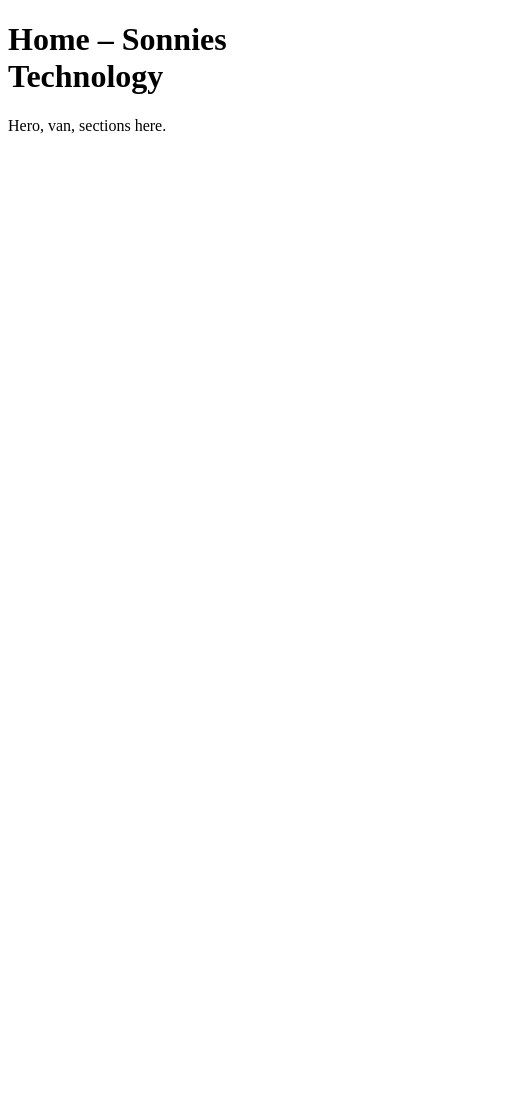
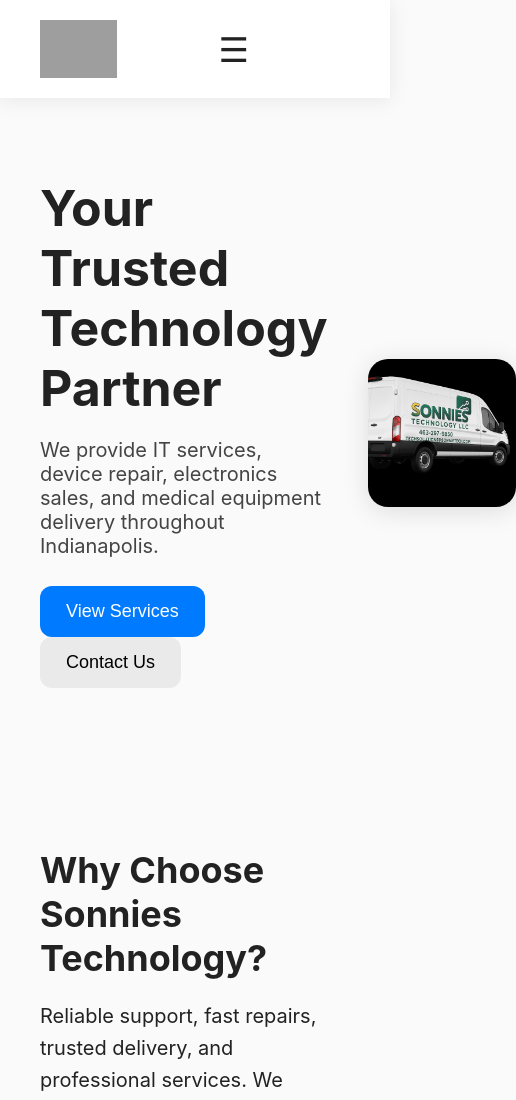
Before and after one commit to msorsor1956/sonnietech-2-2, a plain HTML site: page index.html in a window 390 px wide. Shown: the top 1100 px of the page, 516 px wide, since content can reach past the window. Before the commit the page ends 844 px from the top, so only its background shows below. Drawn offline with Linux system fonts and the light colour scheme; grey boxes are pictures that could not be loaded.

Commit message:
Enhance index.html with SEO, styles, and scripts
Added meta tags for SEO, favicon links, and styling for header, hero section, and footer. Implemented scroll animations and mobile menu functionality.

```diff
--- a/index.html
+++ b/index.html
@@ -1 +1,247 @@
-<!DOCTYPE html><html><body><h1>Home – Sonnies Technology</h1><p>Hero, van, sections here.</p></body></html>
+<!DOCTYPE html>
+<html lang="en">
+<head>
+<meta charset="UTF-8" />
+<meta name="viewport" content="width=device-width, initial-scale=1" />
+<title>Sonnies Technology LLC – Home</title>
+
+<!-- SEO -->
+<meta name="description" content="Sonnies Technology LLC – Electronics Sales, IT Support, Device Repair, and Medical Equipment Delivery in Indianapolis, IN." />
+<meta name="keywords" content="IT Services, Electronics Repair, Medical Delivery, Device Support, Indianapolis" />
+<meta name="author" content="Sonnies Technology LLC" />
+
+<!-- Favicon -->
+<link rel="icon" type="image/png" href="assets/favor.png" />
+<link rel="apple-touch-icon" href="assets/favor.png" />
+
+<!-- Page Fade -->
+<style>
+* { margin:0; padding:0; box-sizing:border-box; }
+html { scroll-behavior:smooth; }
+body {
+    font-family:-apple-system, BlinkMacSystemFont, "SF Pro Display", Arial;
+    background:#fafafa;
+    color:#222;
+    opacity:0;
+    transition:opacity .7s ease;
+}
+body.page-loaded { opacity:1; }
+
+/* HEADER */
+header {
+    display:flex;
+    justify-content:space-between;
+    align-items:center;
+    padding:20px 40px;
+    background:#fff;
+    box-shadow:0 2px 20px rgba(0,0,0,0.08);
+    position:sticky;
+    top:0;
+    z-index:999;
+}
+header img.logo {
+    height:58px;
+}
+
+nav ul {
+    display:flex;
+    gap:28px;
+    list-style:none;
+}
+nav a {
+    text-decoration:none;
+    font-size:18px;
+    color:#222;
+    font-weight:500;
+    transition:0.3s;
+}
+nav a:hover { color:#007aff; }
+
+/* MOBILE MENU */
+.mobile-toggle {
+    display:none;
+    font-size:34px;
+    cursor:pointer;
+}
+@media(max-width:820px){
+    nav ul { display:none; flex-direction:column; background:#fff; padding:25px; }
+    nav ul.active { display:flex; }
+    .mobile-toggle { display:block; }
+}
+
+/* HERO */
+.hero {
+    padding:80px 40px;
+    display:flex;
+    justify-content:space-between;
+    align-items:center;
+    gap:40px;
+}
+.hero-text h1 {
+    font-size:50px;
+    font-weight:700;
+    margin-bottom:20px;
+}
+.hero-text p {
+    font-size:20px;
+    color:#444;
+    margin-bottom:28px;
+}
+.hero-buttons button {
+    padding:15px 26px;
+    border:none;
+    border-radius:12px;
+    font-size:18px;
+    margin-right:12px;
+    cursor:pointer;
+    transition:0.3s;
+}
+.btn-blue { background:#007aff; color:#fff; }
+.btn-blue:hover { background:#0066d6; }
+.btn-light { background:#eaeaea; }
+.btn-light:hover { background:#d5d5d5; }
+
+.hero img {
+    width:48%;
+    border-radius:20px;
+    box-shadow:0 4px 26px rgba(0,0,0,0.12);
+}
+
+/* SECTIONS */
+.section {
+    padding:80px 40px;
+    animation:fadeInUp .8s ease;
+}
+.section h2 {
+    font-size:36px;
+    font-weight:700;
+    margin-bottom:20px;
+}
+.section p {
+    font-size:20px;
+    line-height:1.6;
+}
+
+/* FOOTER */
+footer {
+    margin-top:60px;
+    background:#111;
+    color:#eee;
+    padding:50px 40px;
+    text-align:center;
+}
+footer img {
+    height:70px;
+    margin-bottom:18px;
+}
+footer .social a {
+    margin:0 12px;
+    font-size:24px;
+    color:#fff;
+    text-decoration:none;
+}
+footer p {
+    margin-top:20px;
+    font-size:16px;
+}
+</style>
+
+<!-- SCROLL ANIMATIONS -->
+<script>
+document.addEventListener("DOMContentLoaded", () => {
+    document.body.classList.add("page-loaded");
+
+    const reveal = () => {
+        const reveals = document.querySelectorAll(".section");
+        for (let sec of reveals) {
+            const rect = sec.getBoundingClientRect();
+            if (rect.top < window.innerHeight - 120) {
+                sec.style.opacity = 1;
+                sec.style.transform = "translateY(0)";
+            }
+        }
+    };
+    window.addEventListener("scroll", reveal);
+    reveal();
+});
+</script>
+
+<!-- MOBILE MENU SCRIPT -->
+<script>
+function toggleMenu(){
+    document.querySelector("nav ul").classList.toggle("active");
+}
+</script>
+
+<!-- GA4 -->
+<script async src="https://www.googletagmanager.com/gtag/js?id=G-03FLYR2JDF"></script>
+<script>
+window.dataLayer = window.dataLayer || [];
+function gtag(){dataLayer.push(arguments);}
+gtag('js', new Date());
+gtag('config', 'G-03FLYR2JDF');
+</script>
+
+</head>
+<body>
+
+<header>
+    <img src="assets/logo3d.png" class="logo" alt="Sonnies Technology Logo">
+
+    <div class="mobile-toggle" onclick="toggleMenu()">☰</div>
+
+    <nav>
+        <ul>
+            <li><a href="index.html">Home</a></li>
+            <li><a href="about.html">About</a></li>
+            <li><a href="services.html">Services</a></li>
+            <li><a href="jobs.html">Jobs</a></li>
+            <li><a href="contact.html">Contact</a></li>
+        </ul>
+    </nav>
+</header>
+
+<!-- HERO BANNER -->
+<section class="hero">
+    <div class="hero-text">
+        <h1>Your Trusted Technology Partner</h1>
+        <p>We provide IT services, device repair, electronics sales, and medical equipment delivery throughout Indianapolis.</p>
+
+        <div class="hero-buttons">
+            <button class="btn-blue" onclick="window.location='services.html'">View Services</button>
+            <button class="btn-light" onclick="window.location='contact.html'">Contact Us</button>
+        </div>
+    </div>
+
+    <img src="assets/van.png" alt="Sonnies Technology Van">
+</section>
+
+<!-- SECTION 1 -->
+<div class="section" style="opacity:0; transform:translateY(80px);">
+    <h2>Why Choose Sonnies Technology?</h2>
+    <p>
+        Reliable support, fast repairs, trusted delivery, and professional services.
+        We proudly serve Indianapolis businesses, families, and medical facilities.
+    </p>
+</div>
+
+<!-- SECTION 2 -->
+<div class="section" style="opacity:0; transform:translateY(80px);">
+    <h2>Our Mission</h2>
+    <p>
+        To deliver world-class technology services with integrity, innovation, and excellence.
+    </p>
+</div>
+
+<footer>
+    <img src="assets/logo3d.png" alt="Footer Logo">
+    <div class="social">
+        <a href="#"></a>
+        <a href="#"></a>
+        <a href="#"></a>
+    </div>
+    <p>© 2025 Sonnies Technology LLC – Indianapolis, IN</p>
+</footer>
+
+</body>
+</html>
```
